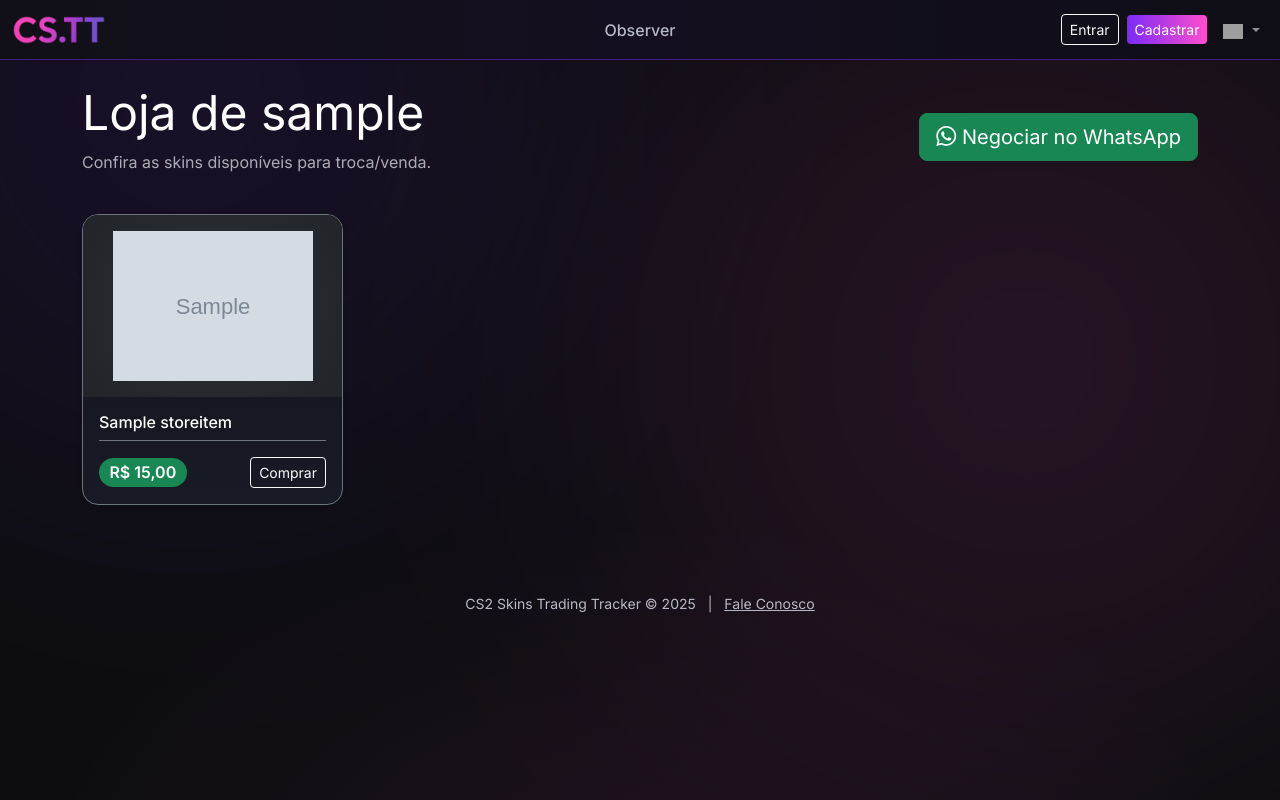
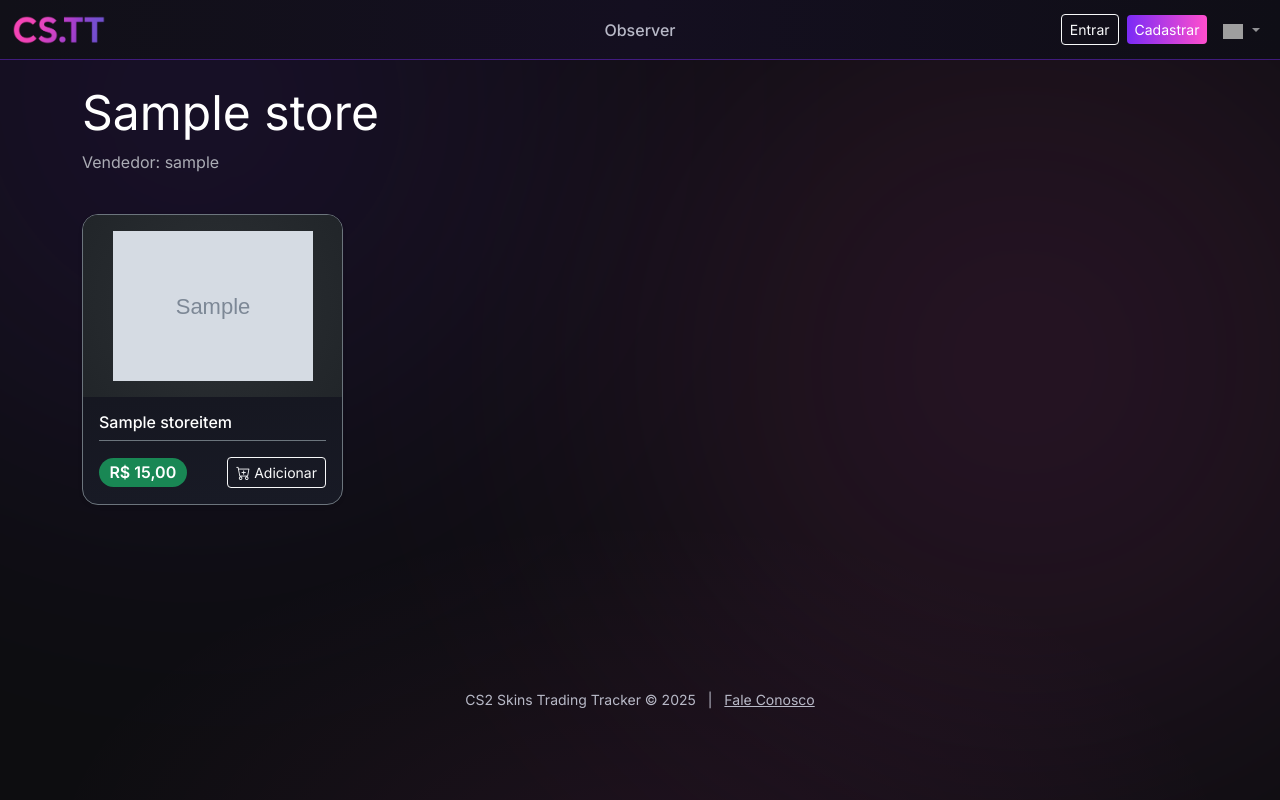
Before and after one commit to FCancella/Skins-Trading-Tracker, a Django app: a page that uses stores/templates/stores/public_store.html in a window 1280 px wide. Run offline with Django 4.2, Linux system fonts and the light colour scheme; tables that the repository leaves empty hold one stand-in row (values such as "Sample post"); grey boxes marked "Sample" are stand-in pictures; some web fonts are replaced; grey boxes are pictures that could not be loaded.

Commit message:
Store name + cart

```diff
--- a/stores/forms.py
+++ b/stores/forms.py
@@ -1,16 +1,18 @@
 from django import forms
-from .models import Store, StoreItem
+from .models import Store
 
 class StoreSettingsForm(forms.ModelForm):
     class Meta:
         model = Store
-        fields = ['steam_id', 'fee_percentage', 'whatsapp']
+        fields = ['name', 'steam_id', 'fee_percentage', 'whatsapp']
         widgets = {
+            'name': forms.TextInput(attrs={'class': 'form-control bg-dark text-white', 'placeholder': 'Ex: Loja do Pedro'}),
             'steam_id': forms.TextInput(attrs={'class': 'form-control bg-dark text-white'}),
             'fee_percentage': forms.NumberInput(attrs={'class': 'form-control bg-dark text-white'}),
             'whatsapp': forms.TextInput(attrs={'class': 'form-control bg-dark text-white', 'placeholder': 'Ex: 5521999999999'}),
         }
         labels = {
+            'name': 'Nome da Loja',
             'steam_id': 'Steam ID64',
             'fee_percentage': 'Taxa de Venda (%)',
             'whatsapp': 'WhatsApp (com DDD)',
--- a/stores/models.py
+++ b/stores/models.py
@@ -5,12 +5,13 @@ import math
 
 class Store(models.Model):
     user = models.OneToOneField(User, on_delete=models.CASCADE, related_name='store')
+    name = models.CharField(max_length=100, default="Minha Loja", verbose_name="Nome da Loja")
     steam_id = models.CharField(max_length=64, help_text="Steam ID64 do vendedor")
     fee_percentage = models.DecimalField(max_digits=5, decimal_places=2, default=10.0, verbose_name="Taxa (%)")
     whatsapp = models.CharField(max_length=20, help_text="Número com DDD para contato", blank=True, null=True)
 
     def __str__(self):
-        return f"Loja de {self.user.username}"
+        return f"{self.name}"
 
 class StoreItem(models.Model):
     store = models.ForeignKey(Store, on_delete=models.CASCADE, related_name='items')
--- a/stores/templates/stores/public_store.html
+++ b/stores/templates/stores/public_store.html
@@ -1,42 +1,41 @@
 {% extends 'base.html' %}
 
-{% block title %}Loja de {{ store_owner.username }}{% endblock %}
+{% block title %}{{ store.name }} - {{ store_owner.username }}{% endblock %}
 
 {% block content %}
-<div class="container">
+<div class="container pb-5">
     <div class="row mb-4 align-items-center">
-        <div class="col-md-8">
-            <h1 class="text-white display-5">Loja de {{ store_owner.username }}</h1>
-            <p class="text-muted">Confira as skins disponíveis para troca/venda.</p>
-        </div>
-        <div class="col-md-4 text-md-end">
-            {% if store.whatsapp %}
-            <a href="https://wa.me/{{ store.whatsapp }}?text=Olá, vi sua loja no CS2 Tracker e tenho interesse em alguns itens." target="_blank" class="btn btn-success btn-lg">
-                <i class="bi bi-whatsapp"></i> Negociar no WhatsApp
-            </a>
-            {% endif %}
+        <div class="col-12 text-center text-md-start">
+            <h1 class="text-white display-5">{{ store.name }}</h1>
+            <p class="text-muted">Vendedor: {{ store_owner.username }}</p>
         </div>
     </div>
 
-    <div class="row row-cols-1 row-cols-md-3 row-cols-lg-4 g-4">
+    <div class="row row-cols-1 row-cols-md-3 row-cols-lg-4 g-4 mb-5">
         {% for item in items %}
         <div class="col">
-            <div class="card h-100 bg-dark border-secondary text-white shadow-sm">
-                <div class="card-img-top p-3 text-center" style="background: radial-gradient(circle, #2c3034 0%, #212529 100%);">
+            <div class="card h-100 bg-dark border-secondary text-white shadow-sm item-card" id="card-{{ item.id }}">
+                <div class="card-img-top p-3 text-center position-relative" style="background: radial-gradient(circle, #2c3034 0%, #212529 100%);">
                     {% if item.image_url %}
                     <img src="{{ item.image_url }}" alt="{{ item.name }}" class="img-fluid" style="max-height: 150px;">
                     {% else %}
                     <div class="d-flex align-items-center justify-content-center" style="height: 150px;">Sem Imagem</div>
                     {% endif %}
+
+                    <div class="position-absolute top-0 end-0 p-2 d-none check-badge">
+                        <i class="bi bi-check-circle-fill text-success fs-3"></i>
+                    </div>
                 </div>
                 <div class="card-body d-flex flex-column">
                     <h6 class="card-title text-truncate" title="{{ item.name }}">{{ item.name }}</h6>
                     <div class="mt-auto pt-3 d-flex justify-content-between align-items-center border-top border-secondary">
-                        <span class="badge bg-success fs-6">R$ {{ item.price }}</span>
+                        <span class="badge bg-success fs-6">R$ <span class="item-price" data-price="{{ item.price|stringformat:'.2f' }}">{{ item.price }}</span></span>
+
                         {% if store.whatsapp %}
-                        <a href="https://wa.me/{{ store.whatsapp }}?text=Tenho interesse na skin: {{ item.name }} (R$ {{ item.price }})" target="_blank" class="btn btn-sm btn-outline-light">
-                            Comprar
-                        </a>
+                        <button class="btn btn-sm btn-outline-light btn-add-cart"
+                                onclick="toggleCart({{ item.id }}, '{{ item.name|escapejs }}', {{ item.price|stringformat:'.2f' }})">
+                            <i class="bi bi-cart-plus"></i> Adicionar
+                        </button>
                         {% endif %}
                     </div>
                 </div>
@@ -45,10 +44,108 @@
         {% empty %}
         <div class="col-12">
             <div class="alert alert-warning text-center">
-                Esta loja ainda não possui itens listados ou os itens disponíveis estão abaixo do preço mínimo (R$ 10,00).
+                Esta loja ainda não possui itens listados.
             </div>
         </div>
         {% endfor %}
     </div>
 </div>
+
+{% if store.whatsapp %}
+<div id="cart-bar" class="fixed-bottom bg-dark border-top border-success p-3 shadow-lg d-none" style="z-index: 1050;">
+    <div class="container">
+        <div class="row align-items-center">
+            <div class="col-md-6 text-white mb-2 mb-md-0">
+                <h5 class="m-0">
+                    <i class="bi bi-cart-fill me-2"></i>
+                    <span id="cart-count">0</span> itens selecionados
+                </h5>
+                <small class="text-muted">Total: <span class="text-success fw-bold fs-5">R$ <span id="cart-total">0.00</span></span></small>
+            </div>
+            <div class="col-md-6 text-end">
+                <button onclick="sendToWhatsapp()" class="btn btn-success btn-lg w-100 w-md-auto">
+                    <i class="bi bi-whatsapp me-2"></i> Finalizar Pedido
+                </button>
+            </div>
+        </div>
+    </div>
+</div>
+
+<script>
+    let cart = [];
+    const whatsappNumber = "{{ store.whatsapp }}";
+
+    function toggleCart(id, name, price) {
+        const index = cart.findIndex(item => item.id === id);
+        const btn = document.querySelector(`#card-${id} .btn-add-cart`);
+        const badge = document.querySelector(`#card-${id} .check-badge`);
+        const card = document.getElementById(`card-${id}`);
+
+        if (index === -1) {
+            // Adicionar ao carrinho
+            cart.push({ id, name, price });
+
+            // Atualiza UI
+            btn.classList.replace('btn-outline-light', 'btn-success');
+            btn.innerHTML = '<i class="bi bi-check-lg"></i> Removido'; // Texto temporário ou ícone
+            btn.innerHTML = '<i class="bi bi-cart-dash"></i> Remover';
+            badge.classList.remove('d-none');
+            card.classList.add('border-success');
+        } else {
+            // Remover do carrinho
+            cart.splice(index, 1);
+
+            // Atualiza UI
+            btn.classList.replace('btn-success', 'btn-outline-light');
+            btn.innerHTML = '<i class="bi bi-cart-plus"></i> Adicionar';
+            badge.classList.add('d-none');
+            card.classList.remove('border-success');
+        }
+
+        updateCartBar();
+    }
+
+    function updateCartBar() {
+        const cartBar = document.getElementById('cart-bar');
+        const countSpan = document.getElementById('cart-count');
+        const totalSpan = document.getElementById('cart-total');
+
+        if (cart.length > 0) {
+            cartBar.classList.remove('d-none');
+
+            // Calcula total
+            let total = cart.reduce((sum, item) => sum + item.price, 0);
+
+            countSpan.innerText = cart.length;
+            totalSpan.innerText = total.toFixed(2);
+        } else {
+            cartBar.classList.add('d-none');
+        }
+    }
+
+    function sendToWhatsapp() {
+        if (cart.length === 0) return;
+
+        let message = "Olá! Gostaria de comprar os seguintes itens da sua loja:\n\n";
+        let total = 0;
+
+        cart.forEach(item => {
+            message += `${item.name} - R$ ${item.price.toFixed(2)}\n`;
+            total += item.price;
+        });
+
+        message += `\n*Total: R$ ${total.toFixed(2)}*`;
+        message += "\n\nPodemos fechar negócio?";
+
+        const url = `https://wa.me/${whatsappNumber}?text=${encodeURIComponent(message)}`;
+        window.open(url, '_blank');
+    }
+</script>
+{% endif %}
+
+<style>
+    /* Efeito suave ao selecionar */
+    .item-card { transition: transform 0.2s, border-color 0.2s; }
+    .item-card.border-success { transform: translateY(-5px); }
+</style>
 {% endblock %}
```
Also changed, not shown: stores/templates/stores/manage_store.html (+15 -11 lines), stores/migrations/0004_store_name.py (added).
